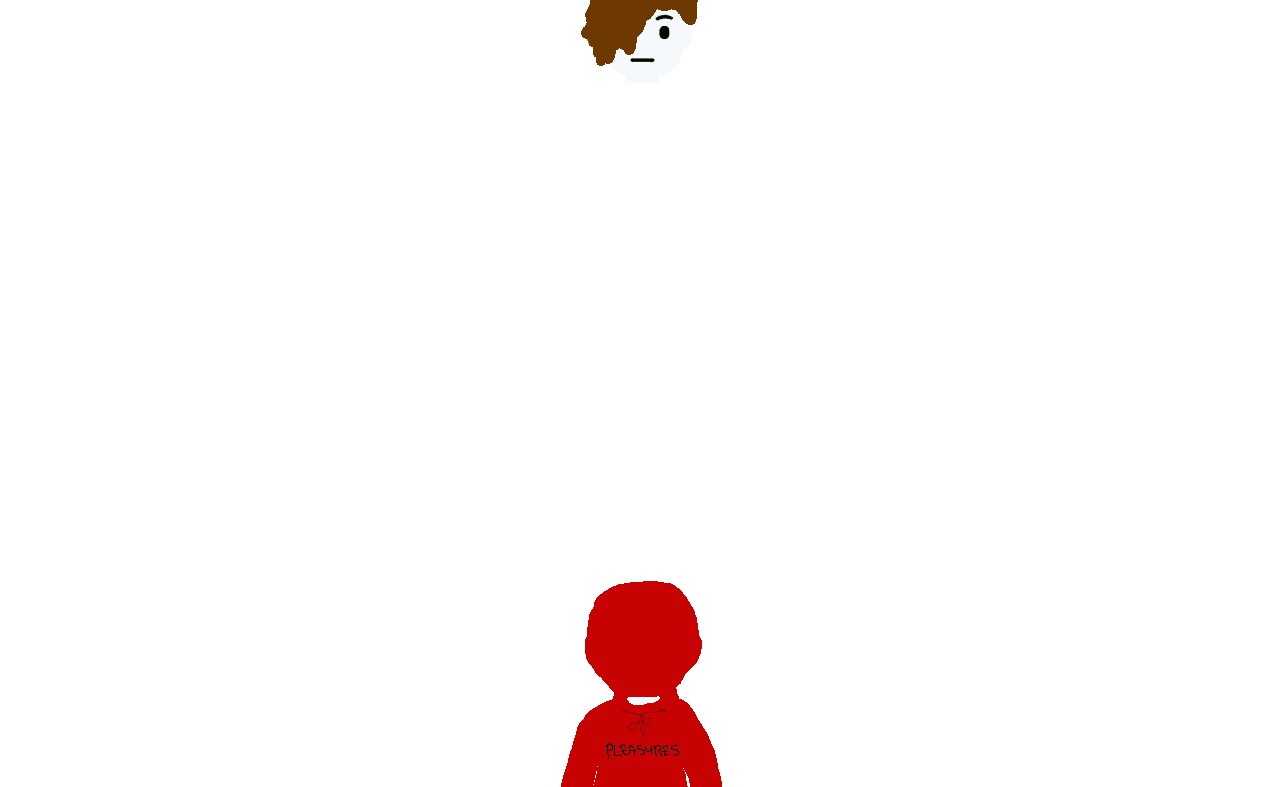
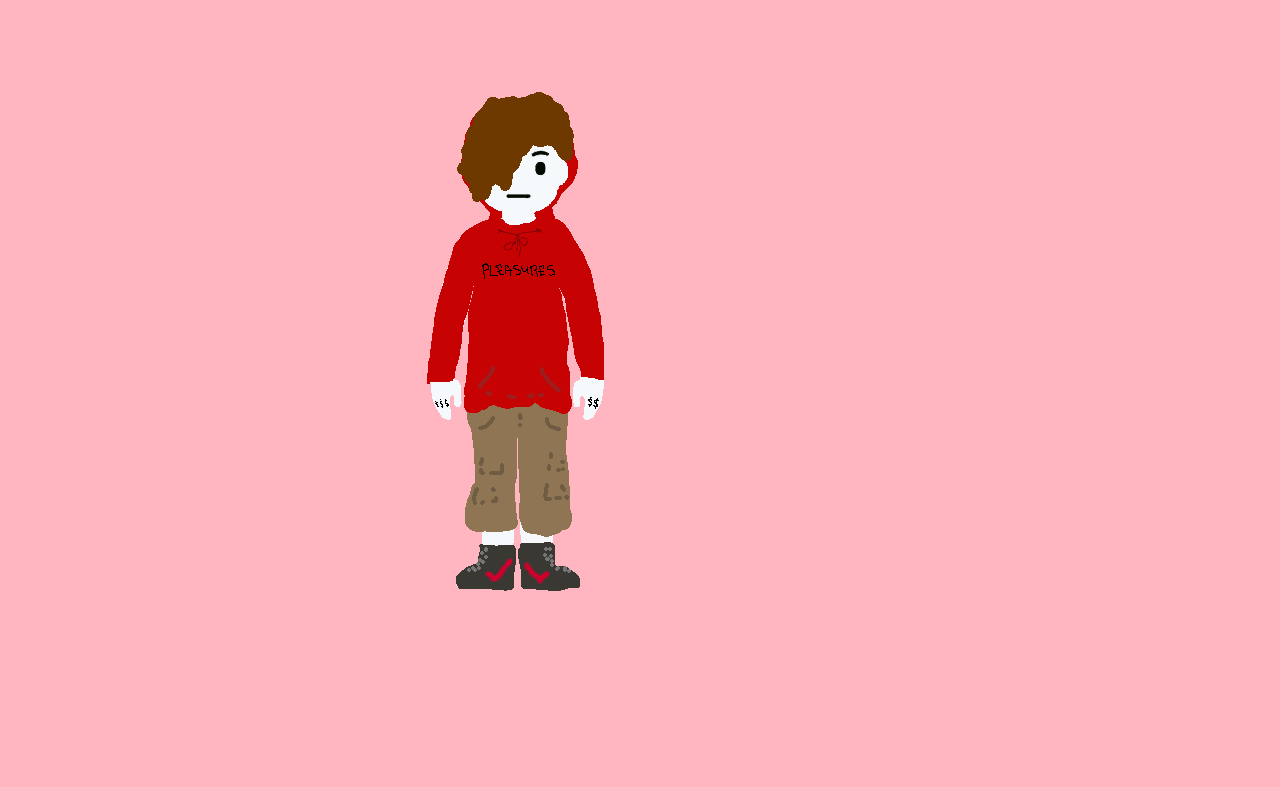
Before and after one commit to Tominne/Tominne.github.io, a plain HTML site: page games_/dress-the-clown/dress-the-clown.html in a window 1280 px wide. Shown: the part 175-962 px from the top of the page. After the commit the page ends 818 px from the top, so only its background shows below. Drawn offline with Linux system fonts and the light colour scheme; a web font is replaced by a local one.

Commit message:
changing linked css file

```diff
--- a/games_/dress-the-clown/dress-the-clown.html
+++ b/games_/dress-the-clown/dress-the-clown.html
@@ -5,7 +5,7 @@
 		<meta name="viewport" content="width=device-width, initial-scale=1, user-scalable=0, maximum-scale=1, minimum-scale=1">
 		<title>JAVASCRIPT CARNIVAL: Dress The Clown!</title>
 		<link href="https://fonts.googleapis.com/css?family=Rye&display=swap" rel="stylesheet">
-		<link rel="stylesheet" href="../main.css">
+		<link rel="stylesheet" href="../dress-the-clown/clown.css">
 	</head>
 	<body>
 
```
